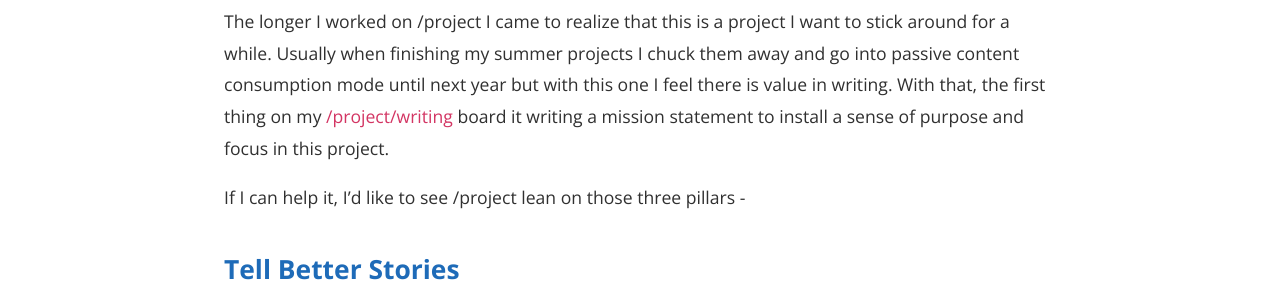
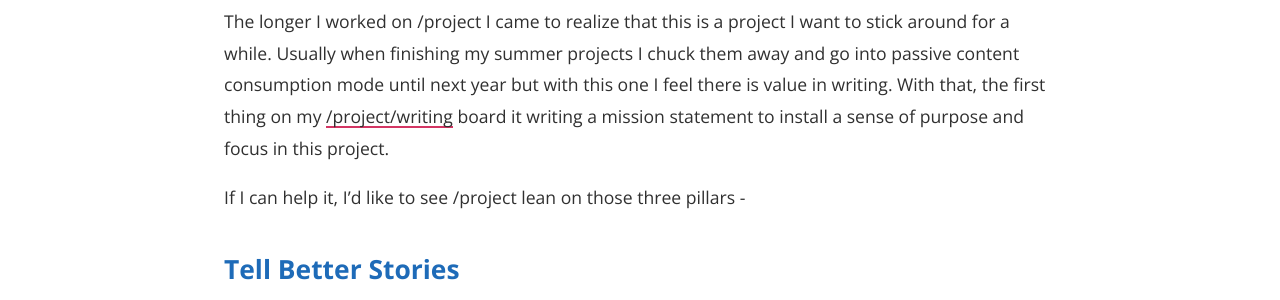
Before and after one commit to omerkaplan/project, a Jekyll site: the page built from _posts/2017-07-05-mission-statement.md, in a window 1280 px wide and 1400 px high, scrolled down 820 px. Shown: the part 150-450 px from the top of the window. Built offline with Jekyll 4.4.1, drawn with Linux system fonts in a browser that asks for light colours; nearby versions of some CDN libraries.

Commit message:
fixed: links look the same between homepage and post

```diff
--- a/_sass/jekyll-theme-cayman.scss
+++ b/_sass/jekyll-theme-cayman.scss
@@ -296,6 +296,17 @@ a {
 
   p {
     margin-bottom: 1em;
+
+    a {
+      color: $body-text-color;
+      box-shadow: inset 0 -2px 0 $body-link-color;
+
+      &:hover {
+        color: $body-link-color;
+        text-decoration: none;
+        transition: 0.25s ease;
+      }
+    }
   }
 
   code {
@@ -496,6 +507,7 @@ a {
     border: 0;
   }
 
+
 } //Closer for main content
 
 .post-attribution {
```
